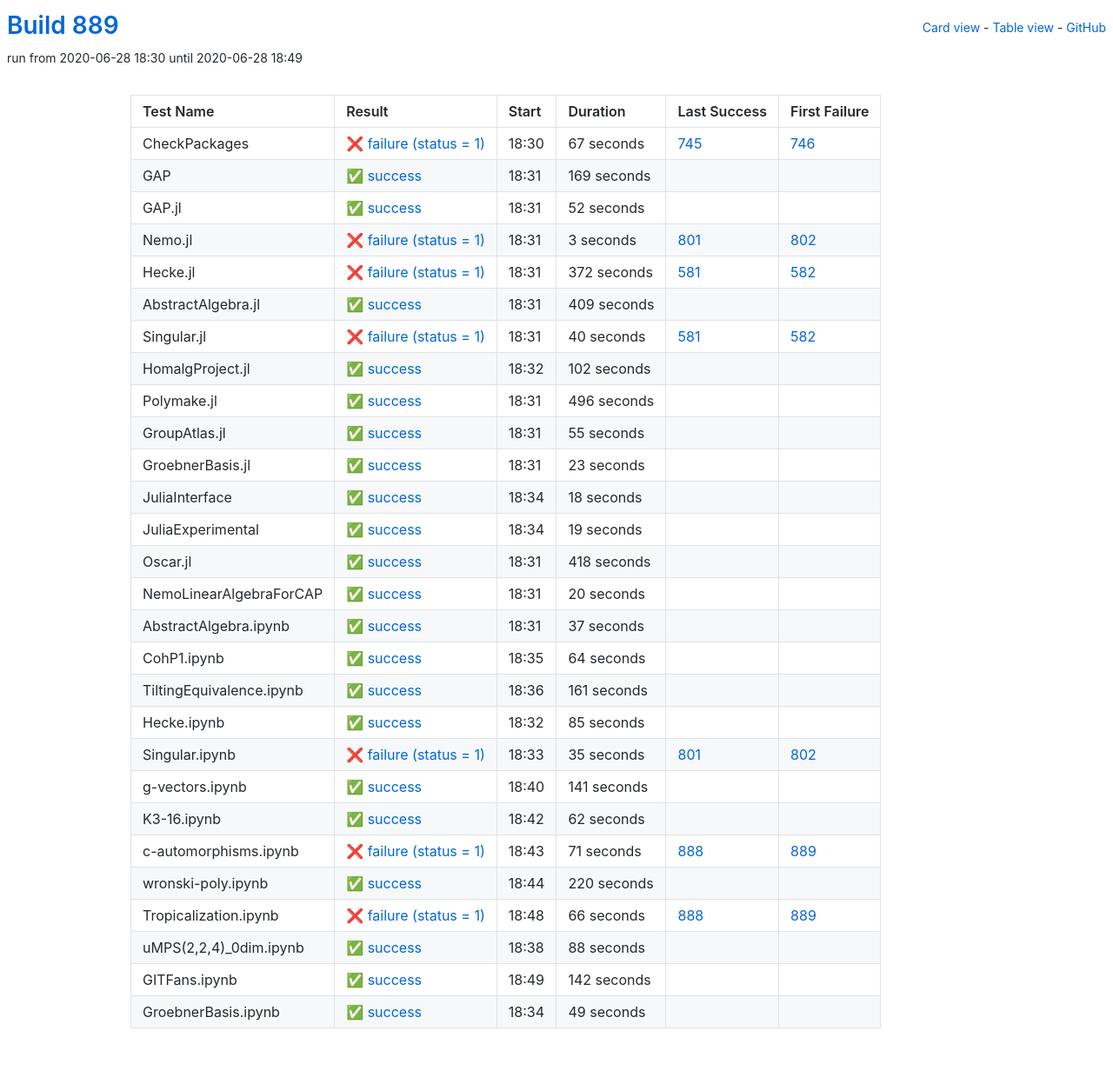
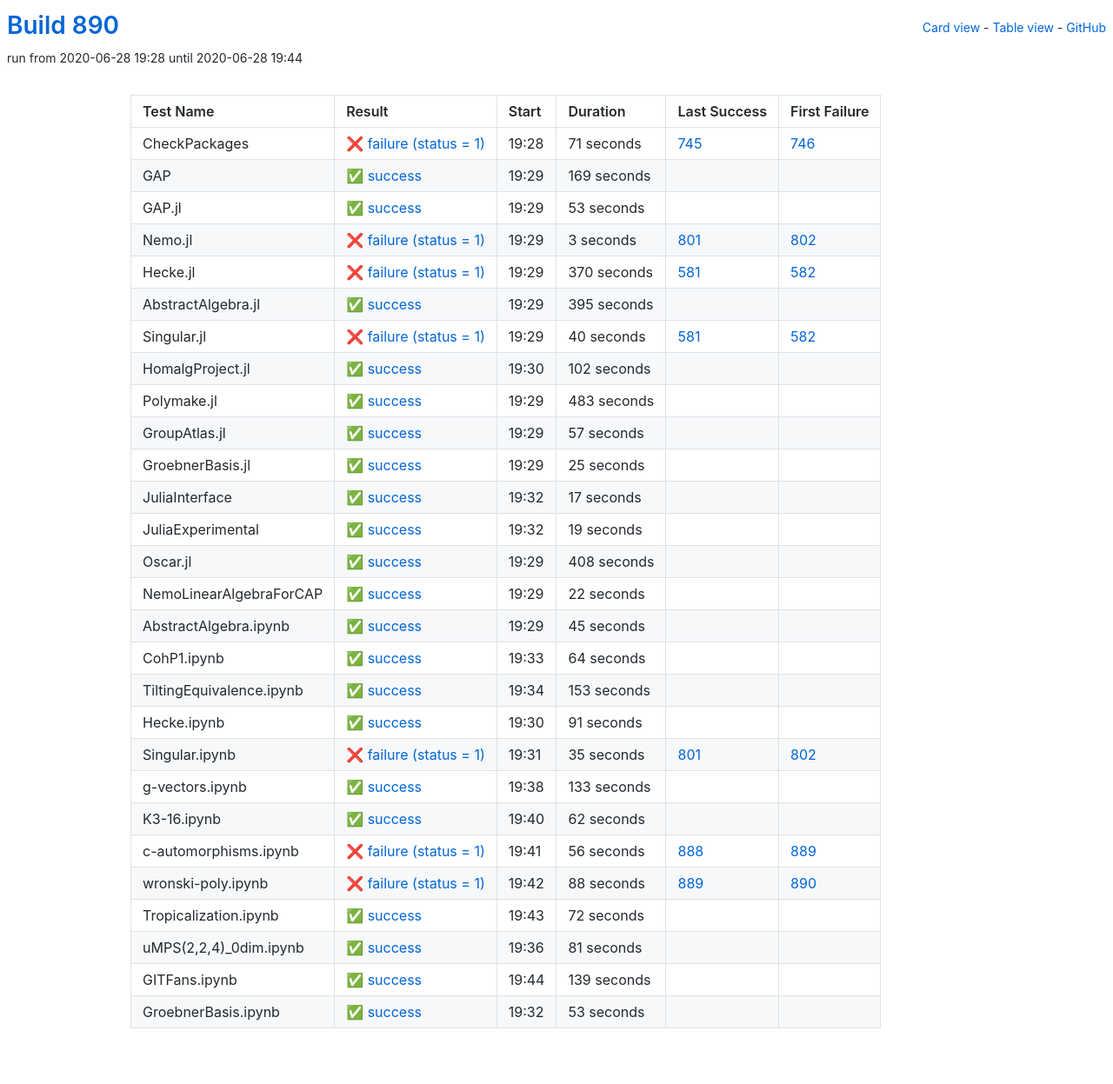
Before and after one commit to oscar-system/oscar-ci-status-1.4, a Jekyll site: the page built from table.html, in a window 1280 px wide. Shown: the whole page at 87% size. Built offline with Jekyll 4.4.1, drawn with Linux system fonts in a browser that asks for light colours.

Commit message:
Build #890

```diff
--- a/_data/ci.yml
+++ b/_data/ci.yml
@@ -1,6 +1,6 @@
 ---
-build: 889
-build_url: https://oscarci.mathematik.uni-kl.de/job/oscar-julia-1.4/889/
+build: 890
+build_url: https://oscarci.mathematik.uni-kl.de/job/oscar-julia-1.4/890/
 job: oscar-julia-1.4
 organization: oscar-system
 repo: oscar-ci-status-1.4
@@ -8,20 +8,20 @@ repourl: https://github.com/oscar-system/oscar-ci-status-1.4
 tests:
 - name: CheckPackages
   id: checkpackages
-  log: https://oscarci.mathematik.uni-kl.de/job/oscar-julia-1.4/889/artifact/logs/build-889/CheckPackages.log
-  start: 2020-06-28 18:30
+  log: https://oscarci.mathematik.uni-kl.de/job/oscar-julia-1.4/890/artifact/logs/build-890/CheckPackages.log
+  start: 2020-06-28 19:28
   success: false
   exitcode: 1
   status: failure
-  duration: 67
+  duration: 71
   last_success: 745
   last_success_url: https://oscarci.mathematik.uni-kl.de/job/oscar-julia-1.4/745/
   first_failure: 746
   first_failure_url: https://oscarci.mathematik.uni-kl.de/job/oscar-julia-1.4/746/
 - name: GAP
   id: gap
-  log: https://oscarci.mathematik.uni-kl.de/job/oscar-julia-1.4/889/artifact/logs/build-889/GAP.log
-  start: 2020-06-28 18:31
+  log: https://oscarci.mathematik.uni-kl.de/job/oscar-julia-1.4/890/artifact/logs/build-890/GAP.log
+  start: 2020-06-28 19:29
   success: true
   exitcode: 0
   status: success
@@ -32,20 +32,20 @@ tests:
   first_failure_url:
 - name: GAP.jl
   id: gap-jl
-  log: https://oscarci.mathematik.uni-kl.de/job/oscar-julia-1.4/889/artifact/logs/build-889/GAP.jl.log
-  start: 2020-06-28 18:31
+  log: https://oscarci.mathematik.uni-kl.de/job/oscar-julia-1.4/890/artifact/logs/build-890/GAP.jl.log
+  start: 2020-06-28 19:29
   success: true
   exitcode: 0
   status: success
-  duration: 52
+  duration: 53
   last_success: false
   last_success_url:
   first_failure: false
   first_failure_url:
 - name: Nemo.jl
   id: nemo-jl
-  log: https://oscarci.mathematik.uni-kl.de/job/oscar-julia-1.4/889/artifact/logs/build-889/Nemo.jl.log
-  start: 2020-06-28 18:31
+  log: https://oscarci.mathematik.uni-kl.de/job/oscar-julia-1.4/890/artifact/logs/build-890/Nemo.jl.log
+  start: 2020-06-28 19:29
   success: false
   exitcode: 1
   status: failure
@@ -56,32 +56,32 @@ tests:
   first_failure_url: https://oscarci.mathematik.uni-kl.de/job/oscar-julia-1.4/802/
 - name: Hecke.jl
   id: hecke-jl
-  log: https://oscarci.mathematik.uni-kl.de/job/oscar-julia-1.4/889/artifact/logs/build-889/Hecke.jl.log
-  start: 2020-06-28 18:31
+  log: https://oscarci.mathematik.uni-kl.de/job/oscar-julia-1.4/890/artifact/logs/build-890/Hecke.jl.log
+  start: 2020-06-28 19:29
   success: false
   exitcode: 1
   status: failure
-  duration: 372
+  duration: 370
   last_success: 581
   last_success_url: https://oscarci.mathematik.uni-kl.de/job/oscar-julia-1.4/581/
   first_failure: 582
   first_failure_url: https://oscarci.mathematik.uni-kl.de/job/oscar-julia-1.4/582/
 - name: AbstractAlgebra.jl
   id: abstractalgebra-jl
-  log: https://oscarci.mathematik.uni-kl.de/job/oscar-julia-1.4/889/artifact/logs/build-889/AbstractAlgebra.jl.log
-  start: 2020-06-28 18:31
+  log: https://oscarci.mathematik.uni-kl.de/job/oscar-julia-1.4/890/artifact/logs/build-890/AbstractAlgebra.jl.log
+  start: 2020-06-28 19:29
   success: true
   exitcode: 0
   status: success
-  duration: 409
+  duration: 395
   last_success: false
   last_success_url:
   first_failure: false
   first_failure_url:
 - name: Singular.jl
   id: singular-jl
-  log: https://oscarci.mathematik.uni-kl.de/job/oscar-julia-1.4/889/artifact/logs/build-889/Singular.jl.log
-  start: 2020-06-28 18:31
+  log: https://oscarci.mathematik.uni-kl.de/job/oscar-julia-1.4/890/artifact/logs/build-890/Singular.jl.log
+  start: 2020-06-28 19:29
   success: false
   exitcode: 1
   status: failure
@@ -92,8 +92,8 @@ tests:
   first_failure_url: https://oscarci.mathematik.uni-kl.de/job/oscar-julia-1.4/582/
 - name: HomalgProject.jl
   id: homalgproject-jl
-  log: https://oscarci.mathematik.uni-kl.de/job/oscar-julia-1.4/889/artifact/logs/build-889/HomalgProject.jl.log
-  start: 2020-06-28 18:32
+  log: https://oscarci.mathematik.uni-kl.de/job/oscar-julia-1.4/890/artifact/logs/build-890/HomalgProject.jl.log
+  start: 2020-06-28 19:30
   success: true
   exitcode: 0
   status: success
@@ -104,56 +104,56 @@ tests:
   first_failure_url:
 - name: Polymake.jl
   id: polymake-jl
-  log: https://oscarci.mathematik.uni-kl.de/job/oscar-julia-1.4/889/artifact/logs/build-889/Polymake.jl.log
-  start: 2020-06-28 18:31
+  log: https://oscarci.mathematik.uni-kl.de/job/oscar-julia-1.4/890/artifact/logs/build-890/Polymake.jl.log
+  start: 2020-06-28 19:29
   success: true
   exitcode: 0
   status: success
-  duration: 496
+  duration: 483
   last_success: false
   last_success_url:
   first_failure: false
   first_failure_url:
 - name: GroupAtlas.jl
   id: groupatlas-jl
-  log: https://oscarci.mathematik.uni-kl.de/job/oscar-julia-1.4/889/artifact/logs/build-889/GroupAtlas.jl.log
-  start: 2020-06-28 18:31
+  log: https://oscarci.mathematik.uni-kl.de/job/oscar-julia-1.4/890/artifact/logs/build-890/GroupAtlas.jl.log
+  start: 2020-06-28 19:29
   success: true
   exitcode: 0
   status: success
-  duration: 55
+  duration: 57
   last_success: false
   last_success_url:
   first_failure: false
   first_failure_url:
 - name: GroebnerBasis.jl
   id: groebnerbasis-jl
-  log: https://oscarci.mathematik.uni-kl.de/job/oscar-julia-1.4/889/artifact/logs/build-889/GroebnerBasis.jl.log
-  start: 2020-06-28 18:31
+  log: https://oscarci.mathematik.uni-kl.de/job/oscar-julia-1.4/890/artifact/logs/build-890/GroebnerBasis.jl.log
+  start: 2020-06-28 19:29
   success: true
   exitcode: 0
   status: success
-  duration: 23
+  duration: 25
   last_success: false
   last_success_url:
   first_failure: false
   first_failure_url:
 - name: JuliaInterface
   id: juliainterface
-  log: https://oscarci.mathematik.uni-kl.de/job/oscar-julia-1.4/889/artifact/logs/build-889/JuliaInterface.log
-  start: 2020-06-28 18:34
+  log: https://oscarci.mathematik.uni-kl.de/job/oscar-julia-1.4/890/artifact/logs/build-890/JuliaInterface.log
+  start: 2020-06-28 19:32
   success: true
   exitcode: 0
   status: success
-  duration: 18
+  duration: 17
   last_success: false
   last_success_url:
   first_failure: false
   first_failure_url:
 - name: JuliaExperimental
   id: juliaexperimental
-  log: https://oscarci.mathematik.uni-kl.de/job/oscar-julia-1.4/889/artifact/logs/build-889/JuliaExperimental.log
-  start: 2020-06-28 18:34
+  log: https://oscarci.mathematik.uni-kl.de/job/oscar-julia-1.4/890/artifact/logs/build-890/JuliaExperimental.log
+  start: 2020-06-28 19:32
   success: true
   exitcode: 0
   status: success
@@ -164,44 +164,44 @@ tests:
   first_failure_url:
 - name: Oscar.jl
   id: oscar-jl
-  log: https://oscarci.mathematik.uni-kl.de/job/oscar-julia-1.4/889/artifact/logs/build-889/Oscar.jl.log
-  start: 2020-06-28 18:31
+  log: https://oscarci.mathematik.uni-kl.de/job/oscar-julia-1.4/890/artifact/logs/build-890/Oscar.jl.log
+  start: 2020-06-28 19:29
   success: true
   exitcode: 0
   status: success
-  duration: 418
+  duration: 408
   last_success: false
   last_success_url:
   first_failure: false
   first_failure_url:
 - name: NemoLinearAlgebraForCAP
   id: nemolinearalgebraforcap
-  log: https://oscarci.mathematik.uni-kl.de/job/oscar-julia-1.4/889/artifact/logs/build-889/NemoLinearAlgebraForCAP.log
-  start: 2020-06-28 18:31
+  log: https://oscarci.mathematik.uni-kl.de/job/oscar-julia-1.4/890/artifact/logs/build-890/NemoLinearAlgebraForCAP.log
+  start: 2020-06-28 19:29
   success: true
   exitcode: 0
   status: success
-  duration: 20
+  duration: 22
   last_success: false
   last_success_url:
   first_failure: false
   first_failure_url:
 - name: AbstractAlgebra.ipynb
   id: abstractalgebra-ipynb
-  log: https://oscarci.mathematik.uni-kl.de/job/oscar-julia-1.4/889/artifact/logs/build-889/AbstractAlgebra.ipynb.log
-  start: 2020-06-28 18:31
+  log: https://oscarci.mathematik.uni-kl.de/job/oscar-julia-1.4/890/artifact/logs/build-890/AbstractAlgebra.ipynb.log
+  start: 2020-06-28 19:29
   success: true
   exitcode: 0
   status: success
-  duration: 37
+  duration: 45
   last_success: false
   last_success_url:
   first_failure: false
   first_failure_url:
 - name: CohP1.ipynb
   id: cohp1-ipynb
-  log: https://oscarci.mathematik.uni-kl.de/job/oscar-julia-1.4/889/artifact/logs/build-889/CohP1.ipynb.log
-  start: 2020-06-28 18:35
+  log: https://oscarci.mathematik.uni-kl.de/job/oscar-julia-1.4/890/artifact/logs/build-890/CohP1.ipynb.log
+  start: 2020-06-28 19:33
   success: true
   exitcode: 0
   status: success
@@ -212,32 +212,32 @@ tests:
   first_failure_url:
 - name: TiltingEquivalence.ipynb
   id: tiltingequivalence-ipynb
-  log: https://oscarci.mathematik.uni-kl.de/job/oscar-julia-1.4/889/artifact/logs/build-889/TiltingEquivalence.ipynb.log
-  start: 2020-06-28 18:36
+  log: https://oscarci.mathematik.uni-kl.de/job/oscar-julia-1.4/890/artifact/logs/build-890/TiltingEquivalence.ipynb.log
+  start: 2020-06-28 19:34
   success: true
   exitcode: 0
   status: success
-  duration: 161
+  duration: 153
   last_success: false
   last_success_url:
   first_failure: false
   first_failure_url:
 - name: Hecke.ipynb
   id: hecke-ipynb
-  log: https://oscarci.mathematik.uni-kl.de/job/oscar-julia-1.4/889/artifact/logs/build-889/Hecke.ipynb.log
-  start: 2020-06-28 18:32
+  log: https://oscarci.mathematik.uni-kl.de/job/oscar-julia-1.4/890/artifact/logs/build-890/Hecke.ipynb.log
+  start: 2020-06-28 19:30
   success: true
   exitcode: 0
   status: success
-  duration: 85
+  duration: 91
   last_success: false
   last_success_url:
   first_failure: false
   first_failure_url:
 - name: Singular.ipynb
   id: singular-ipynb
-  log: https://oscarci.mathematik.uni-kl.de/job/oscar-julia-1.4/889/artifact/logs/build-889/Singular.ipynb.log
-  start: 2020-06-28 18:33
+  log: https://oscarci.mathematik.uni-kl.de/job/oscar-julia-1.4/890/artifact/logs/build-890/Singular.ipynb.log
+  start: 2020-06-28 19:31
   success: false
   exitcode: 1
   status: failure
@@ -248,20 +248,20 @@ tests:
   first_failure_url: https://oscarci.mathematik.uni-kl.de/job/oscar-julia-1.4/802/
 - name: g-vectors.ipynb
   id: g-vectors-ipynb
-  log: https://oscarci.mathematik.uni-kl.de/job/oscar-julia-1.4/889/artifact/logs/build-889/g-vectors.ipynb.log
-  start: 2020-06-28 18:40
+  log: https://oscarci.mathematik.uni-kl.de/job/oscar-julia-1.4/890/artifact/logs/build-890/g-vectors.ipynb.log
+  start: 2020-06-28 19:38
   success: true
   exitcode: 0
   status: success
-  duration: 141
+  duration: 133
   last_success: false
   last_success_url:
   first_failure: false
   first_failure_url:
 - name: K3-16.ipynb
   id: k3-16-ipynb
-  log: https://oscarci.mathematik.uni-kl.de/job/oscar-julia-1.4/889/artifact/logs/build-889/K3-16.ipynb.log
-  start: 2020-06-28 18:42
+  log: https://oscarci.mathematik.uni-kl.de/job/oscar-julia-1.4/890/artifact/logs/build-890/K3-16.ipynb.log
+  start: 2020-06-28 19:40
   success: true
   exitcode: 0
   status: success
@@ -272,72 +272,72 @@ tests:
   first_failure_url:
 - name: c-automorphisms.ipynb
   id: c-automorphisms-ipynb
-  log: https://oscarci.mathematik.uni-kl.de/job/oscar-julia-1.4/889/artifact/logs/build-889/c-automorphisms.ipynb.log
-  start: 2020-06-28 18:43
+  log: https://oscarci.mathematik.uni-kl.de/job/oscar-julia-1.4/890/artifact/logs/build-890/c-automorphisms.ipynb.log
+  start: 2020-06-28 19:41
   success: false
   exitcode: 1
   status: failure
-  duration: 71
+  duration: 56
   last_success: 888
   last_success_url: https://oscarci.mathematik.uni-kl.de/job/oscar-julia-1.4/888/
   first_failure: 889
   first_failure_url: https://oscarci.mathematik.uni-kl.de/job/oscar-julia-1.4/889/
 - name: wronski-poly.ipynb
   id: wronski-poly-ipynb
-  log: https://oscarci.mathematik.uni-kl.de/job/oscar-julia-1.4/889/artifact/logs/build-889/wronski-poly.ipynb.log
-  start: 2020-06-28 18:44
+  log: https://oscarci.mathematik.uni-kl.de/job/oscar-julia-1.4/890/artifact/logs/build-890/wronski-poly.ipynb.log
+  start: 2020-06-28 19:42
+  success: false
+  exitcode: 1
+  status: failure
+  duration: 88
+  last_success: 889
+  last_success_url: https://oscarci.mathematik.uni-kl.de/job/oscar-julia-1.4/889/
+  first_failure: 890
+  first_failure_url: https://oscarci.mathematik.uni-kl.de/job/oscar-julia-1.4/890/
+- name: Tropicalization.ipynb
+  id: tropicalization-ipynb
+  log: https://oscarci.mathematik.uni-kl.de/job/oscar-julia-1.4/890/artifact/logs/build-890/Tropicalization.ipynb.log
+  start: 2020-06-28 19:43
   success: true
   exitcode: 0
   status: success
-  duration: 220
+  duration: 72
   last_success: false
   last_success_url:
   first_failure: false
   first_failure_url:
-- name: Tropicalization.ipynb
-  id: tropicalization-ipynb
-  log: https://oscarci.mathematik.uni-kl.de/job/oscar-julia-1.4/889/artifact/logs/build-889/Tropicalization.ipynb.log
-  start: 2020-06-28 18:48
-  success: false
-  exitcode: 1
-  status: failure
-  duration: 66
-  last_success: 888
-  last_success_url: https://oscarci.mathematik.uni-kl.de/job/oscar-julia-1.4/888/
-  first_failure: 889
-  first_failure_url: https://oscarci.mathematik.uni-kl.de/job/oscar-julia-1.4/889/
 - name: uMPS(2,2,4)_0dim.ipynb
   id: umps-2-2-4-0dim-ipynb
-  log: https://oscarci.mathematik.uni-kl.de/job/oscar-julia-1.4/889/artifact/logs/build-889/uMPS-2-2-4-_0dim.ipynb.log
-  start: 2020-06-28 18:38
+  log: https://oscarci.mathematik.uni-kl.de/job/oscar-julia-1.4/890/artifact/logs/build-890/uMPS-2-2-4-_0dim.ipynb.log
+  start: 2020-06-28 19:36
   success: true
   exitcode: 0
   status: success
-  duration: 88
+  duration: 81
   last_success: false
   last_success_url:
   first_failure: false
   first_failure_url:
 - name: GITFans.ipynb
   id: gitfans-ipynb
-  log: https://oscarci.mathematik.uni-kl.de/job/oscar-julia-1.4/889/artifact/logs/build-889/GITFans.ipynb.log
-  start: 2020-06-28 18:49
+  log: https://oscarci.mathematik.uni-kl.de/job/oscar-julia-1.4/890/artifact/logs/build-890/GITFans.ipynb.log
+  start: 2020-06-28 19:44
   success: true
   exitcode: 0
   status: success
-  duration: 142
+  duration: 139
   last_success: false
   last_success_url:
   first_failure: false
   first_failure_url:
 - name: GroebnerBasis.ipynb
   id: groebnerbasis-ipynb
-  log: https://oscarci.mathematik.uni-kl.de/job/oscar-julia-1.4/889/artifact/logs/build-889/GroebnerBasis.ipynb.log
-  start: 2020-06-28 18:34
+  log: https://oscarci.mathematik.uni-kl.de/job/oscar-julia-1.4/890/artifact/logs/build-890/GroebnerBasis.ipynb.log
+  start: 2020-06-28 19:32
   success: true
   exitcode: 0
   status: success
-  duration: 49
+  duration: 53
   last_success: false
   last_success_url:
   first_failure: false
```
Also changed, not shown: README.md.
